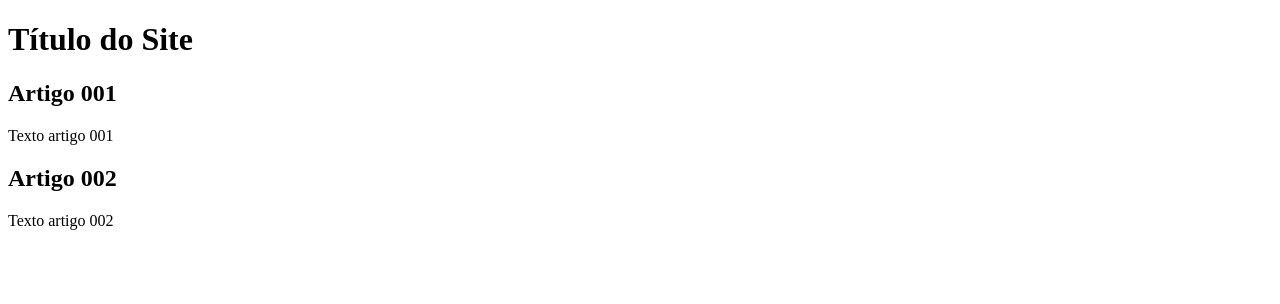
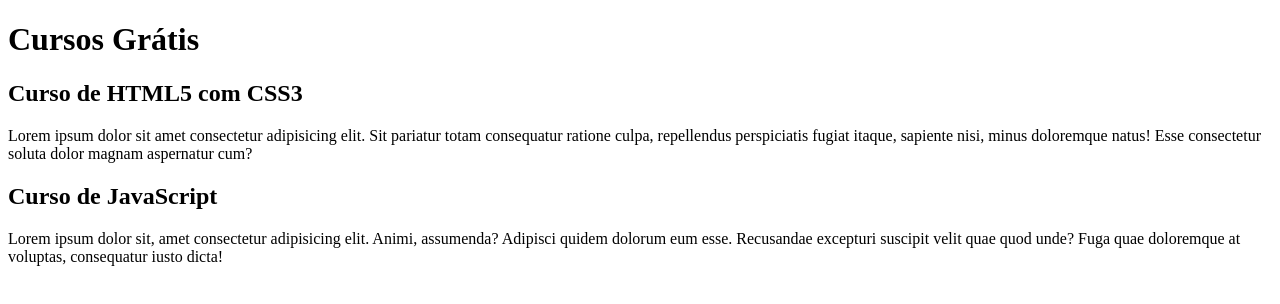
Before and after one commit to 1caroMartins/projeto-site, a plain HTML site: page index.html in a window 1280 px wide. Drawn offline with Linux system fonts and the light colour scheme.

Commit message:
comecei a escrever o conteúdo

```diff
--- a/index.html
+++ b/index.html
@@ -9,15 +9,15 @@
 <body>
     <main>
         <header>
-            <h1>Título do Site</h1>
+            <h1>Cursos Grátis</h1>
         </header>
         <article>
-            <h2>Artigo 001</h2>
-            <p>Texto artigo 001</p>
+            <h2>Curso de HTML5 com CSS3</h2>
+            <p>Lorem ipsum dolor sit amet consectetur adipisicing elit. Sit pariatur totam consequatur ratione culpa, repellendus perspiciatis fugiat itaque, sapiente nisi, minus doloremque natus! Esse consectetur soluta dolor magnam aspernatur cum?</p>
         </article>
         <article>
-            <h2>Artigo 002</h2>
-            <p>Texto artigo 002</p>
+            <h2>Curso de JavaScript</h2>
+            <p>Lorem ipsum dolor sit, amet consectetur adipisicing elit. Animi, assumenda? Adipisci quidem dolorum eum esse. Recusandae excepturi suscipit velit quae quod unde? Fuga quae doloremque at voluptas, consequatur iusto dicta!</p>
         </article>
     </main>
 </body>
```
